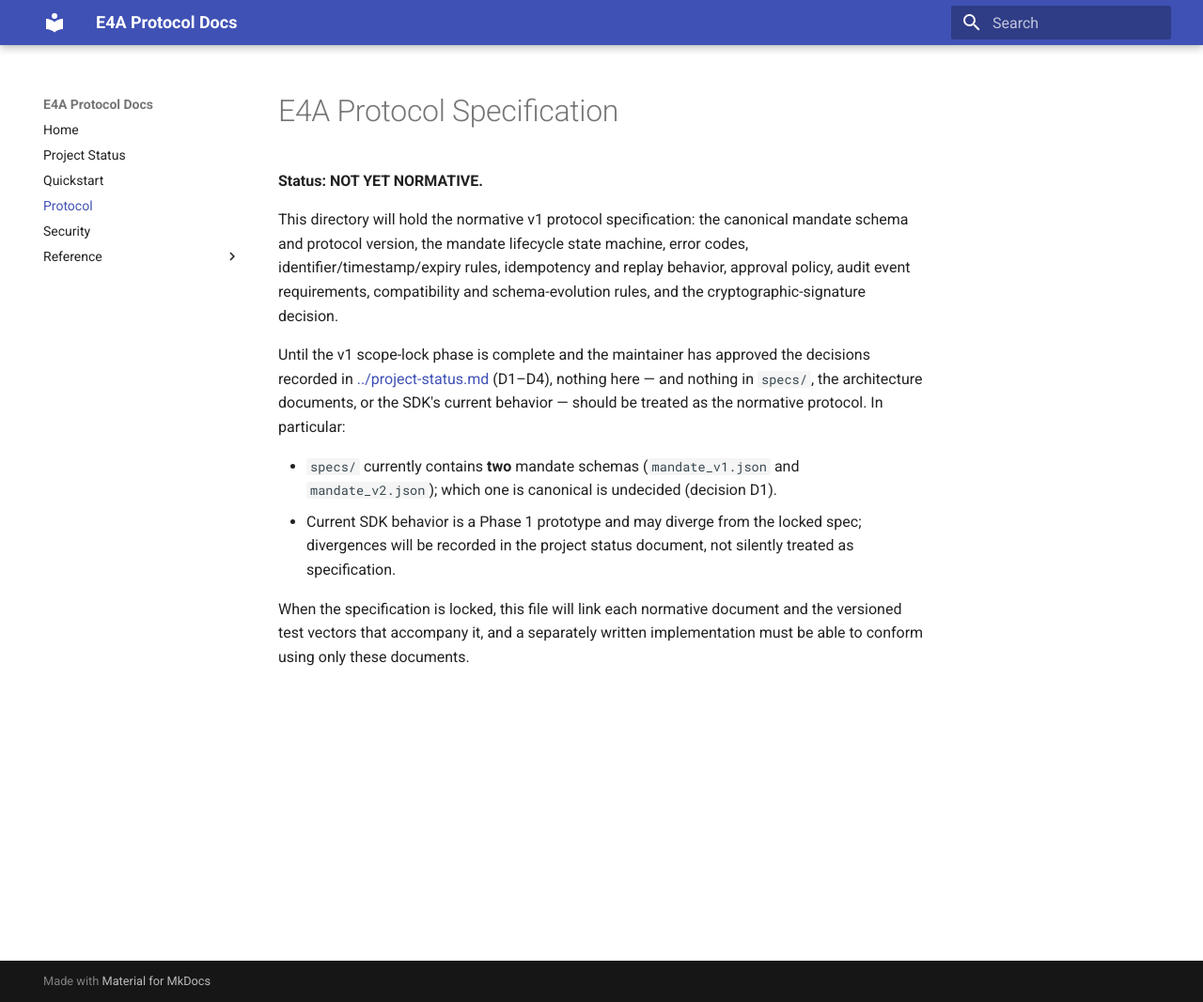
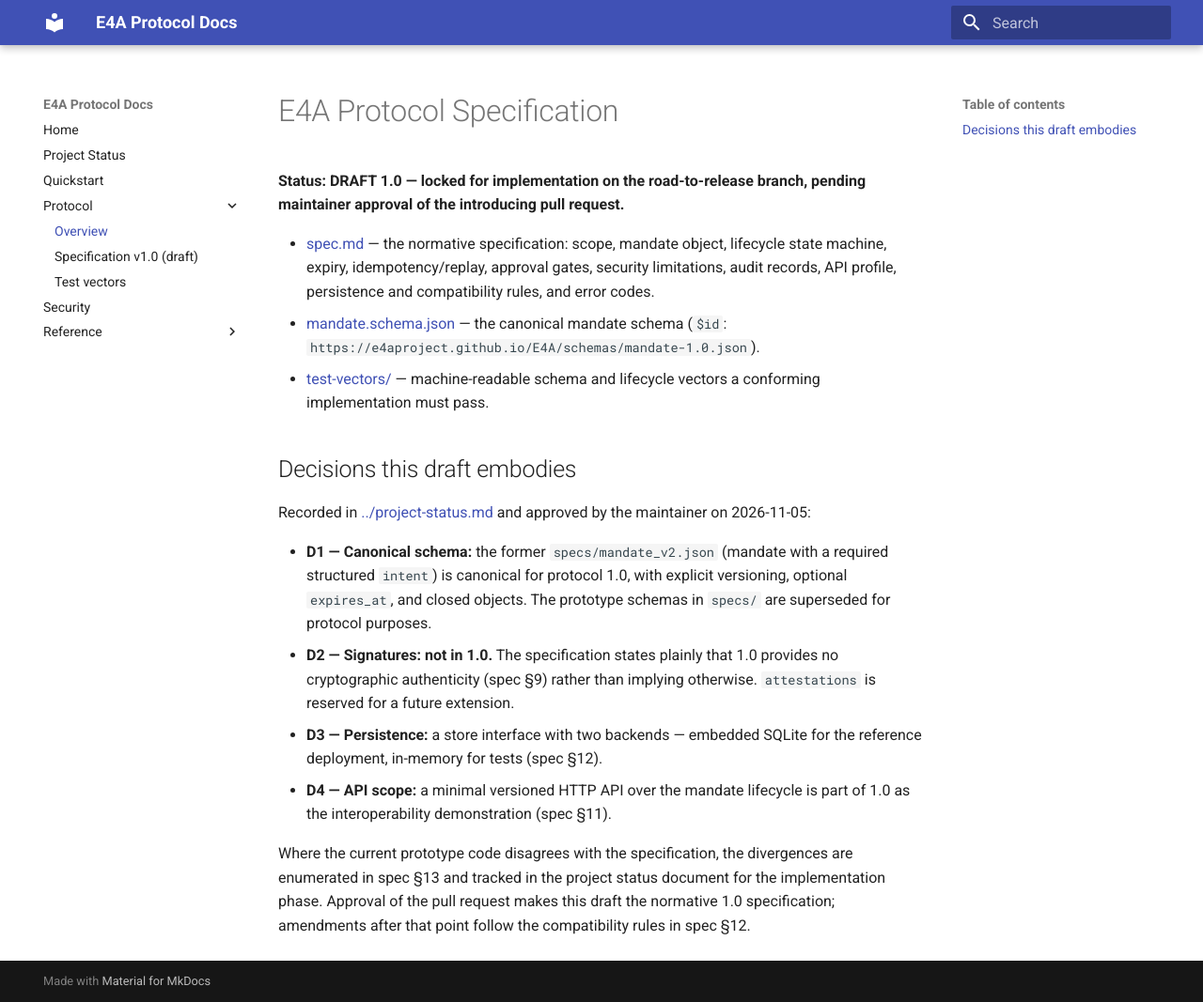
Before and after one commit to e4aproject/E4A, an MkDocs documentation site: the page built from docs/protocol/README.md, in a window 1280 px wide and 1067 px high. Shown: the whole window at 94% size. Built offline with MkDocs 1.6.1 and Material for MkDocs 9.7.7, drawn with Linux system fonts in a browser that asks for light colours.

Commit message:
spec: Phase 3 — draft E4A protocol 1.0 (canonical schema, lifecycle, errors, test vectors); D1-D4 decided

```diff
--- a/docs/protocol/README.md
+++ b/docs/protocol/README.md
@@ -1,25 +1,36 @@
 # E4A Protocol Specification
 
-**Status: NOT YET NORMATIVE.**
+**Status: DRAFT 1.0 — locked for implementation on the road-to-release
+branch, pending maintainer approval of the introducing pull request.**
 
-This directory will hold the normative v1 protocol specification: the
-canonical mandate schema and protocol version, the mandate lifecycle state
-machine, error codes, identifier/timestamp/expiry rules, idempotency and
-replay behavior, approval policy, audit event requirements, compatibility and
-schema-evolution rules, and the cryptographic-signature decision.
+- [spec.md](spec.md) — the normative specification: scope, mandate object,
+  lifecycle state machine, expiry, idempotency/replay, approval gates,
+  security limitations, audit records, API profile, persistence and
+  compatibility rules, and error codes.
+- [mandate.schema.json](mandate.schema.json) — the canonical mandate schema
+  (`$id`: `https://e4aproject.github.io/E4A/schemas/mandate-1.0.json`).
+- [test-vectors/](test-vectors/) — machine-readable schema and lifecycle
+  vectors a conforming implementation must pass.
 
-Until the v1 scope-lock phase is complete and the maintainer has approved the
-decisions recorded in [../project-status.md](../project-status.md) (D1–D4),
-nothing here — and nothing in `specs/`, the architecture documents, or the
-SDK's current behavior — should be treated as the normative protocol. In
-particular:
+## Decisions this draft embodies
 
-- `specs/` currently contains **two** mandate schemas (`mandate_v1.json` and
-  `mandate_v2.json`); which one is canonical is undecided (decision D1).
-- Current SDK behavior is a Phase 1 prototype and may diverge from the locked
-  spec; divergences will be recorded in the project status document, not
-  silently treated as specification.
+Recorded in [../project-status.md](../project-status.md) and approved by the
+maintainer on 2026-11-05:
 
-When the specification is locked, this file will link each normative document
-and the versioned test vectors that accompany it, and a separately written
-implementation must be able to conform using only these documents.
+- **D1 — Canonical schema:** the former `specs/mandate_v2.json` (mandate with
+  a required structured `intent`) is canonical for protocol 1.0, with
+  explicit versioning, optional `expires_at`, and closed objects. The
+  prototype schemas in `specs/` are superseded for protocol purposes.
+- **D2 — Signatures:** **not in 1.0.** The specification states plainly that
+  1.0 provides no cryptographic authenticity (spec §9) rather than implying
+  otherwise. `attestations` is reserved for a future extension.
+- **D3 — Persistence:** a store interface with two backends — embedded
+  SQLite for the reference deployment, in-memory for tests (spec §12).
+- **D4 — API scope:** a minimal versioned HTTP API over the mandate
+  lifecycle is part of 1.0 as the interoperability demonstration (spec §11).
+
+Where the current prototype code disagrees with the specification, the
+divergences are enumerated in spec §13 and tracked in the project status
+document for the implementation phase. Approval of the pull request makes
+this draft the normative 1.0 specification; amendments after that point
+follow the compatibility rules in spec §12.
--- a/mkdocs.yml
+++ b/mkdocs.yml
@@ -3,7 +3,10 @@ nav:
   - Home: index.md
   - Project Status: project-status.md
   - Quickstart: quickstart.md
-  - Protocol: protocol/README.md
+  - Protocol:
+      - Overview: protocol/README.md
+      - Specification v1.0 (draft): protocol/spec.md
+      - Test vectors: protocol/test-vectors/README.md
   - Security: security.md
   - Reference:
       - API: reference/api.md
```
Also changed, not shown: CHANGELOG.md (+3 -0 lines), docs/project-status.md (+12 -8 lines), docs/protocol/mandate.schema.json (added, +123 -0 lines), docs/protocol/spec.md (added, +283 -0 lines), docs/protocol/test-vectors/README.md (added, +31 -0 lines), docs/protocol/test-vectors/invalid-amount-type.json (added, +16 -0 lines), docs/protocol/test-vectors/invalid-intent-missing-goal.json (added, +14 -0 lines), docs/protocol/test-vectors/invalid-intent-string.json (added, +10 -0 lines), docs/protocol/test-vectors/invalid-missing-intent.json (added, +9 -0 lines), docs/protocol/test-vectors/invalid-missing-issuer.json (added, +14 -0 lines), docs/protocol/test-vectors/invalid-protocol-version.json (added, +16 -0 lines), docs/protocol/test-vectors/invalid-unknown-field.json (added, +20 -0 lines), docs/protocol/test-vectors/lifecycle-vectors.json (added, +1 -0 lines), docs/protocol/test-vectors/valid-full.json (added, +32 -0 lines), 1 more files.
